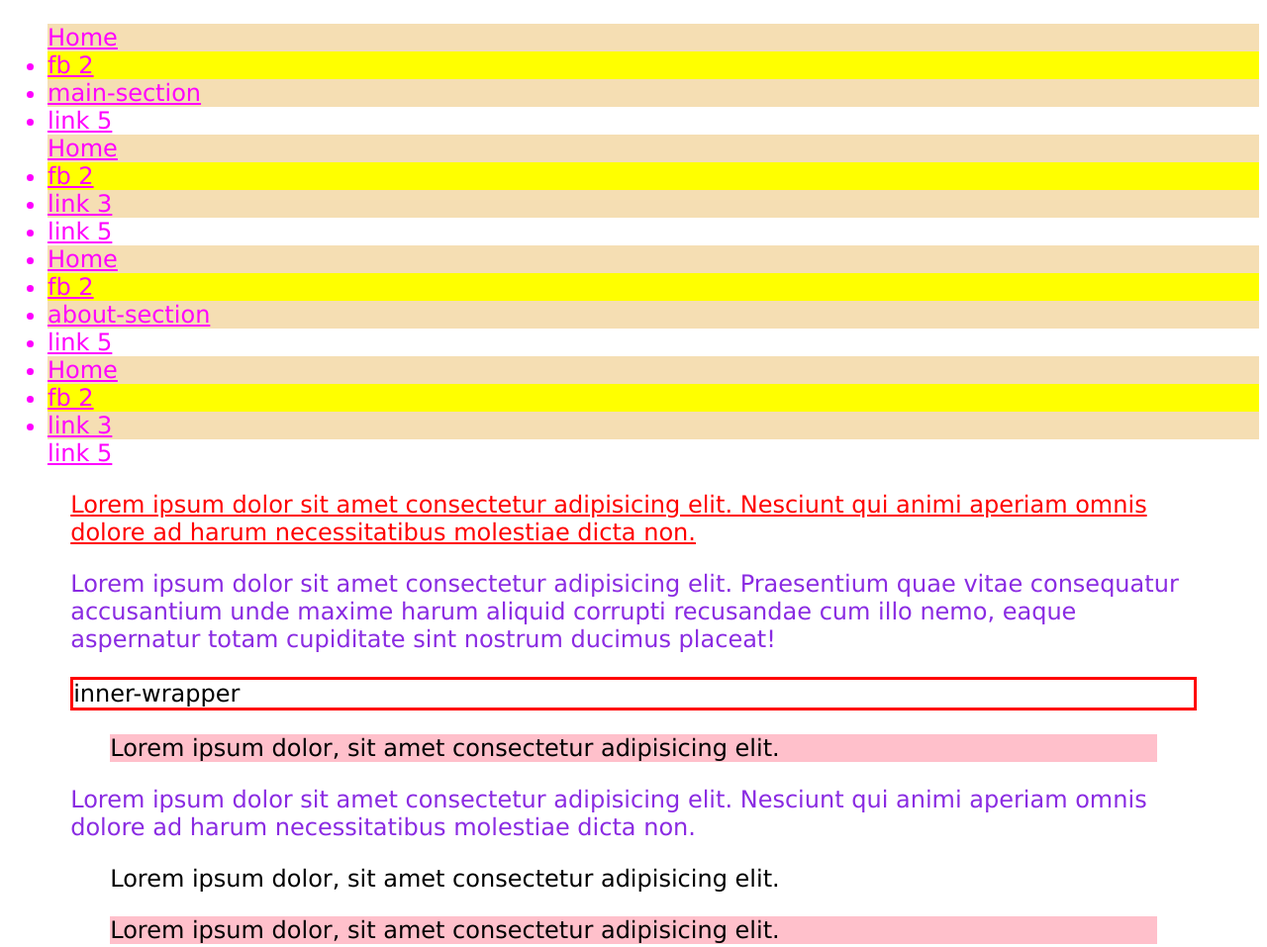
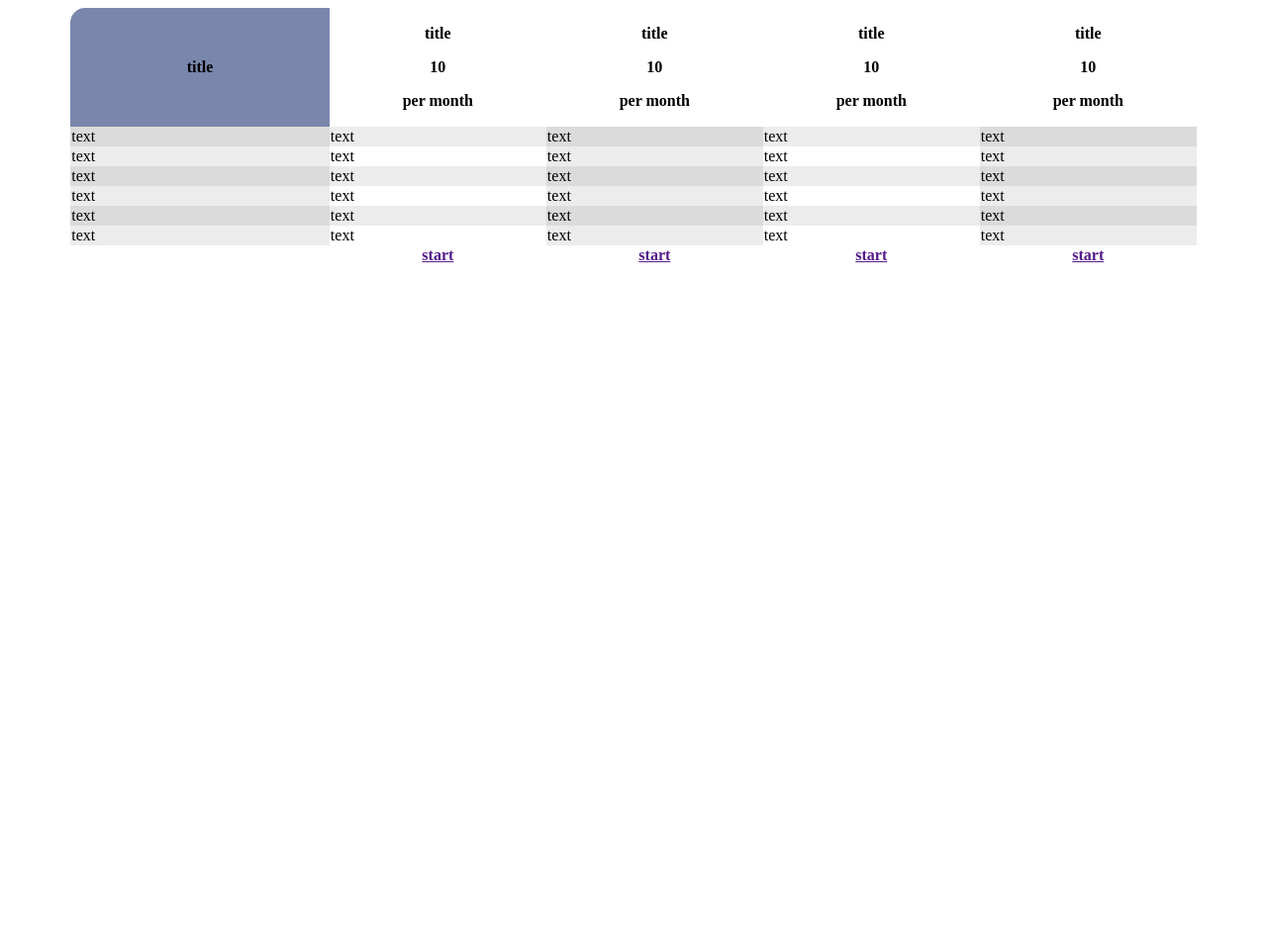
Before and after one commit to freshjsftm/fm2022-2-html-12-12-2022, a plain HTML site: page index.html in a window 1280 px wide. Shown: the top 957 px of the page at 99% size. After the commit the page ends 800 px from the top, so only its background shows below. Drawn offline with Linux system fonts and the light colour scheme.

Commit message:
Start hw 14.12

```diff
--- a/assets/css/style.css
+++ b/assets/css/style.css
@@ -1,90 +1,20 @@
-:root{
-  font-size: 24px;
-  font-family: Verdana, Geneva, Tahoma, sans-serif;
+table{
+  width: 90%;
+  margin: auto;
+  border-collapse: collapse;
 }
-*{
-  box-sizing: border-box;
-}
-.inner-wrapper:hover{
-  color:green;
+thead>tr>th:first-child{
+  width: 23%;
+  /* border-radius: 15px 0 0 0 ; */
+  border-top-left-radius: 15px;
+
+  background-color: #7987ac;
 }
 
-.section{
-  width: 90%;
-  margin: auto;
-  font-size: 24px;
+tbody>tr:nth-child(odd)>td:nth-child(odd){
+  background-color: #dbdbdb;
 }
-
-/* p{
-  color: red;
-} */
-
-/* селектор потомків*/
-.section p{
-  color:blueviolet;
+tbody>tr:nth-child(odd)>td:nth-child(even),
+tbody>tr:nth-child(even)>td:nth-child(odd){
+  background-color: #ececec;
 }
-
-/* селектор дочірніх*/
-.section>p{
-  color: red;
-}
-
-/*селектор сусідніх*/
-p+.inner-wrapper{
-  border: red 3px solid;
-}
-
-/*селектор родичів(братній)*/
-.wrapper>p~blockquote{
-  background-color: pink;
-}
-
-
-.main-navigate{
-  color:fuchsia;
-}
-.main-navigate__link{
-  color:inherit;
-}
-/* a:link{
-  color: bisque;
-}
-a:visited{
-  color: red;
-} */
-.main-navigate__link:hover{
-  color:green;
-}
-.main-navigate__link:focus{
-  border:green 3px solid;
-  outline: none;
-}
-/* a:active{
-  color:yellow;
-} */
-
-
-p:not(div p){
-  text-decoration: underline;
-}
-p:not(div p):hover{
-  text-decoration: underline line-through;
-}
-
-.main-navigate__list>li:first-child,
-.main-navigate__list>li:last-child,
-.main-navigate__list>li:nth-child(5){
-  list-style: none;
-}
-
-.main-navigate__list>li:nth-child(odd){
-  background-color:wheat;
-}
-
-.main-navigate__list>li:nth-child(4n+2){
-  background-color:yellow;
-}
-
-*:target{
-  background-color: aqua;
-}
--- a/index.html
+++ b/index.html
@@ -7,65 +7,87 @@
     <link rel="stylesheet" href="./assets/css/style.css" />
   </head>
   <body>
-    <nav class="main-navigate">
-      <ul class="main-navigate__list">
-        <li><a tabindex="1" href="" class="main-navigate__link main-navigate__link__current">Home</a></li>
-        <li><a tabindex="5" href="https://fb.com" class="main-navigate__link" target="_blank">fb 2</a></li>
-        <li><a tabindex="4" href="#main-section" class="main-navigate__link">main-section</a></li>
-        <!-- <li>
-          ul.main-navigate__list_sublist>li*3>a
-        </li> -->
-        <li><a tabindex="2"  href="https://google.com" class="main-navigate__link">link 5</a></li>
-        <li><a tabindex="1" href="" class="main-navigate__link main-navigate__link__current">Home</a></li>
-        <li><a tabindex="5" href="https://fb.com" class="main-navigate__link" target="_blank">fb 2</a></li>
-        <li><a tabindex="4" href="#" class="main-navigate__link">link 3</a></li>
-        <!-- <li>
-          ul.main-navigate__list_sublist>li*3>a
-        </li> -->
-        <li><a tabindex="2"  href="https://google.com" class="main-navigate__link">link 5</a></li>
-        <li><a tabindex="1" href="" class="main-navigate__link main-navigate__link__current">Home</a></li>
-        <li><a tabindex="5" href="https://fb.com" class="main-navigate__link" target="_blank">fb 2</a></li>
-        <li><a tabindex="4" href="#about-section" class="main-navigate__link">about-section</a></li>
-        <!-- <li>
-          ul.main-navigate__list_sublist>li*3>a
-        </li> -->
-        <li><a tabindex="2"  href="https://google.com" class="main-navigate__link">link 5</a></li>
-        <li><a tabindex="1" href="" class="main-navigate__link main-navigate__link__current">Home</a></li>
-        <li><a tabindex="5" href="https://fb.com" class="main-navigate__link" target="_blank">fb 2</a></li>
-        <li><a tabindex="4" href="#" class="main-navigate__link">link 3</a></li>
-        <!-- <li>
-          ul.main-navigate__list_sublist>li*3>a
-        </li> -->
-        <li><a tabindex="2"  href="https://google.com" class="main-navigate__link">link 5</a></li>
-      </ul>
-    </nav>
-    <section  tabindex="3" class="section" id="main-section">
-      <p>Lorem ipsum dolor sit amet consectetur adipisicing elit. Nesciunt qui animi aperiam omnis dolore ad harum necessitatibus molestiae dicta non.</p>
-      <div class="wrapper">
-        <p>Lorem ipsum dolor sit amet consectetur adipisicing elit. Praesentium quae vitae consequatur accusantium unde maxime harum aliquid corrupti recusandae cum illo nemo, eaque aspernatur totam cupiditate sint nostrum ducimus placeat!</p>
-        <div class="inner-wrapper">inner-wrapper</div>
-        <blockquote>Lorem ipsum dolor, sit amet consectetur adipisicing elit. </blockquote>
-        <div class="inner-wrapper">
-          <p>Lorem ipsum dolor sit amet consectetur adipisicing elit. Nesciunt qui animi aperiam omnis dolore ad harum necessitatibus molestiae dicta non.</p>
-          <blockquote>Lorem ipsum dolor, sit amet consectetur adipisicing elit. </blockquote>
-        </div>
-        <blockquote>Lorem ipsum dolor, sit amet consectetur adipisicing elit. </blockquote>
-      </div>
-    </section>
-    <article>
-      <h2>title</h2>
-      <p>Lorem ipsum, dolor sit amet consectetur adipisicing elit. Dolorem nesciunt cumque deserunt aliquid perferendis velit rem voluptatum laudantium vel autem.</p>
-    </article>
-    <section class="section" id="about-section">
-      <div class="wrapper">
-        <p>Lorem ipsum dolor sit amet consectetur adipisicing elit. Praesentium quae vitae consequatur accusantium unde maxime harum aliquid corrupti recusandae cum illo nemo, eaque aspernatur totam cupiditate sint nostrum ducimus placeat!</p>
-        <div class="inner-wrapper">inner-wrapper</div>
-        <blockquote>Lorem ipsum dolor, sit amet consectetur adipisicing elit. </blockquote>
-        <div class="inner-wrapper">
-          <p>Lorem ipsum dolor sit amet consectetur adipisicing elit. Nesciunt qui animi aperiam omnis dolore ad harum necessitatibus molestiae dicta non.</p>
-        </div>
-      </div>
-    </section>
-
+    <table>
+      <thead>
+        <tr>
+          <th>
+            <p>title</p>
+          </th>
+          <th>
+            <p>title</p>
+            <p>10</p>
+            <p>per month</p>
+          </th>
+          <th>
+            <p>title</p>
+            <p>10</p>
+            <p>per month</p>
+          </th>
+          <th>
+            <p>title</p>
+            <p>10</p>
+            <p>per month</p>
+          </th>
+          <th>
+            <p>title</p>
+            <p>10</p>
+            <p>per month</p>
+          </th>
+        </tr>
+      </thead>
+      <tbody>
+        <tr>
+          <td>text</td>
+          <td>text</td>
+          <td>text</td>
+          <td>text</td>
+          <td>text</td>
+        </tr>
+        <tr>
+          <td>text</td>
+          <td>text</td>
+          <td>text</td>
+          <td>text</td>
+          <td>text</td>
+        </tr>
+        <tr>
+          <td>text</td>
+          <td>text</td>
+          <td>text</td>
+          <td>text</td>
+          <td>text</td>
+        </tr>
+        <tr>
+          <td>text</td>
+          <td>text</td>
+          <td>text</td>
+          <td>text</td>
+          <td>text</td>
+        </tr>
+        <tr>
+          <td>text</td>
+          <td>text</td>
+          <td>text</td>
+          <td>text</td>
+          <td>text</td>
+        </tr>
+        <tr>
+          <td>text</td>
+          <td>text</td>
+          <td>text</td>
+          <td>text</td>
+          <td>text</td>
+        </tr>
+      </tbody>
+      <tfoot>
+        <tr>
+          <th></th>
+          <th><a href="">start</a></th>
+          <th><a href="">start</a></th>
+          <th><a href="">start</a></th>
+          <th><a href="">start</a></th>
+        </tr>
+      </tfoot>
+    </table>
   </body>
 </html>
```
